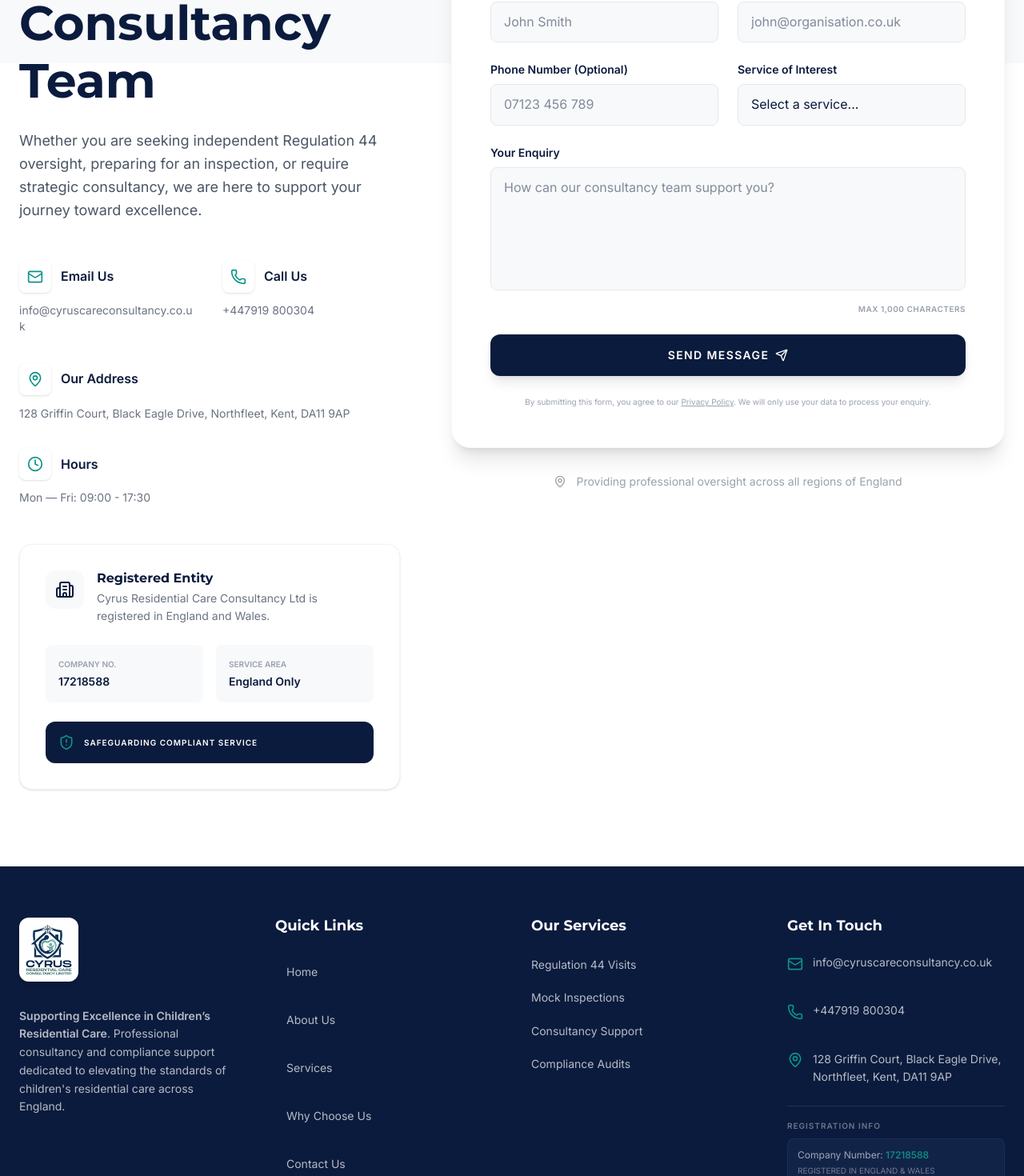
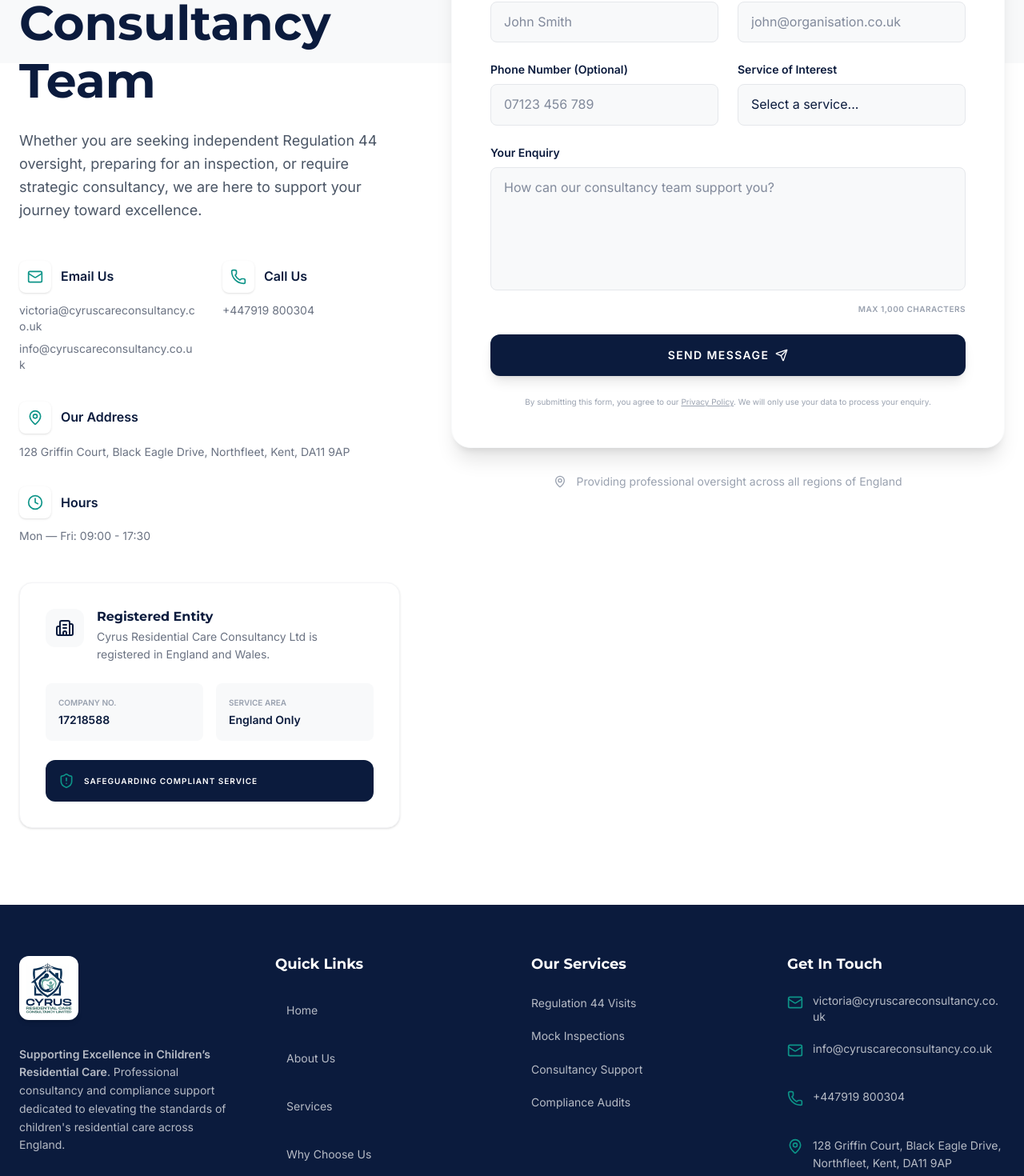
Before and after one commit to asejik/cyrus-residential, a React (Vite) app: page /contact in a window 1280 px wide. Shown: the part 401-1871 px from the top of the page at 80% size. Built offline with nearby package versions, Linux system fonts and the light colour scheme.

Commit message:
Update contact emails to include victoria@cyruscareconsultancy.co.uk

```diff
--- a/src/components/layout/Footer.tsx
+++ b/src/components/layout/Footer.tsx
@@ -73,6 +73,10 @@
           <div className="space-y-6">
             <h3 className="font-heading font-bold text-lg">Get In Touch</h3>
             <div className="space-y-4">
+              <a href="mailto:victoria@cyruscareconsultancy.co.uk" className="flex items-start gap-3 group outline-none">
+                <Mail className="w-5 h-5 text-brand-teal mt-0.5 shrink-0" />
+                <span className="text-white/70 group-hover:text-white transition-colors text-sm break-all">victoria@cyruscareconsultancy.co.uk</span>
+              </a>
               <a href="mailto:info@cyruscareconsultancy.co.uk" className="flex items-start gap-3 group outline-none">
                 <Mail className="w-5 h-5 text-brand-teal mt-0.5 shrink-0" />
                 <span className="text-white/70 group-hover:text-white transition-colors text-sm break-all">info@cyruscareconsultancy.co.uk</span>
--- a/src/pages/ContactPage.tsx
+++ b/src/pages/ContactPage.tsx
@@ -42,9 +42,14 @@
                     </div>
                     Email Us
                   </div>
-                  <a href="mailto:info@cyruscareconsultancy.co.uk" className="text-gray-500 hover:text-brand-teal transition-colors block text-sm break-all">
-                    info@cyruscareconsultancy.co.uk
-                  </a>
+                  <div className="space-y-1">
+                    <a href="mailto:victoria@cyruscareconsultancy.co.uk" className="text-gray-500 hover:text-brand-teal transition-colors block text-sm break-all">
+                      victoria@cyruscareconsultancy.co.uk
+                    </a>
+                    <a href="mailto:info@cyruscareconsultancy.co.uk" className="text-gray-500 hover:text-brand-teal transition-colors block text-sm break-all">
+                      info@cyruscareconsultancy.co.uk
+                    </a>
+                  </div>
                 </div>
 
                 <div className="space-y-3">
```
